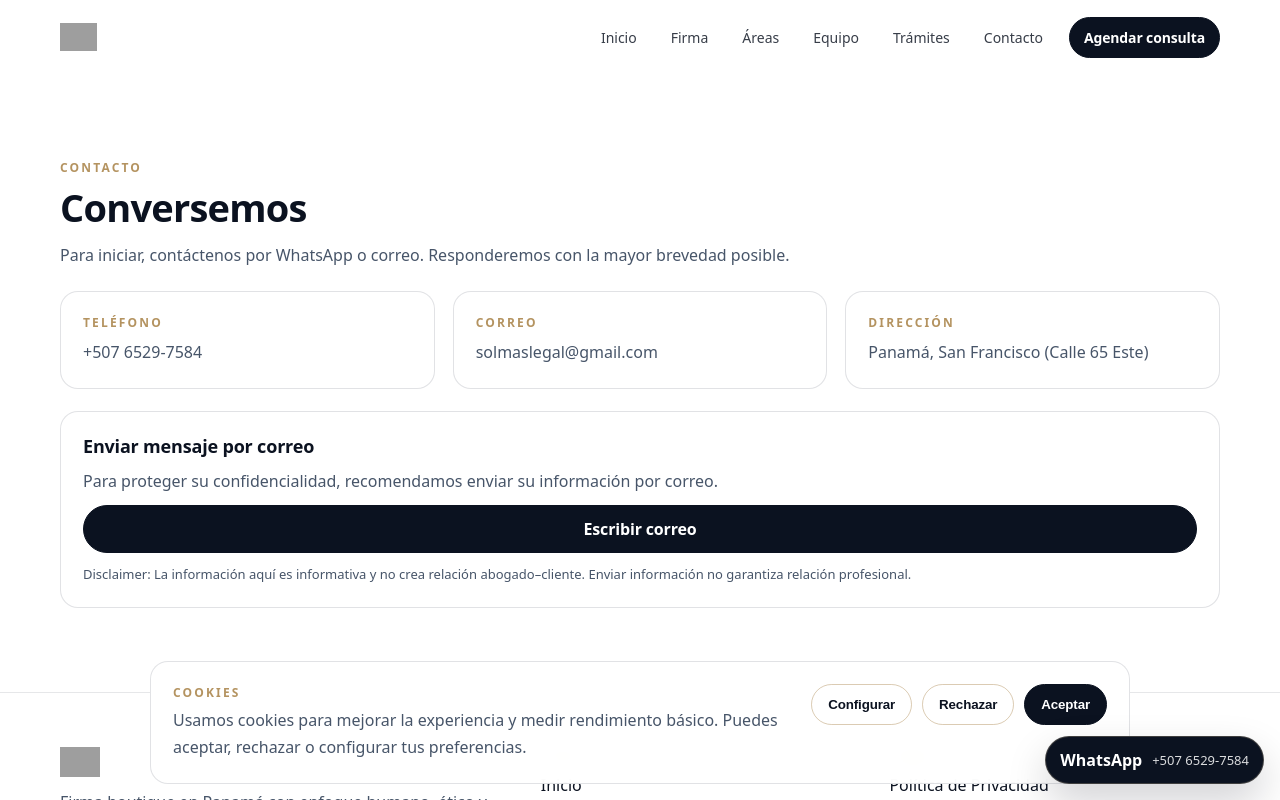
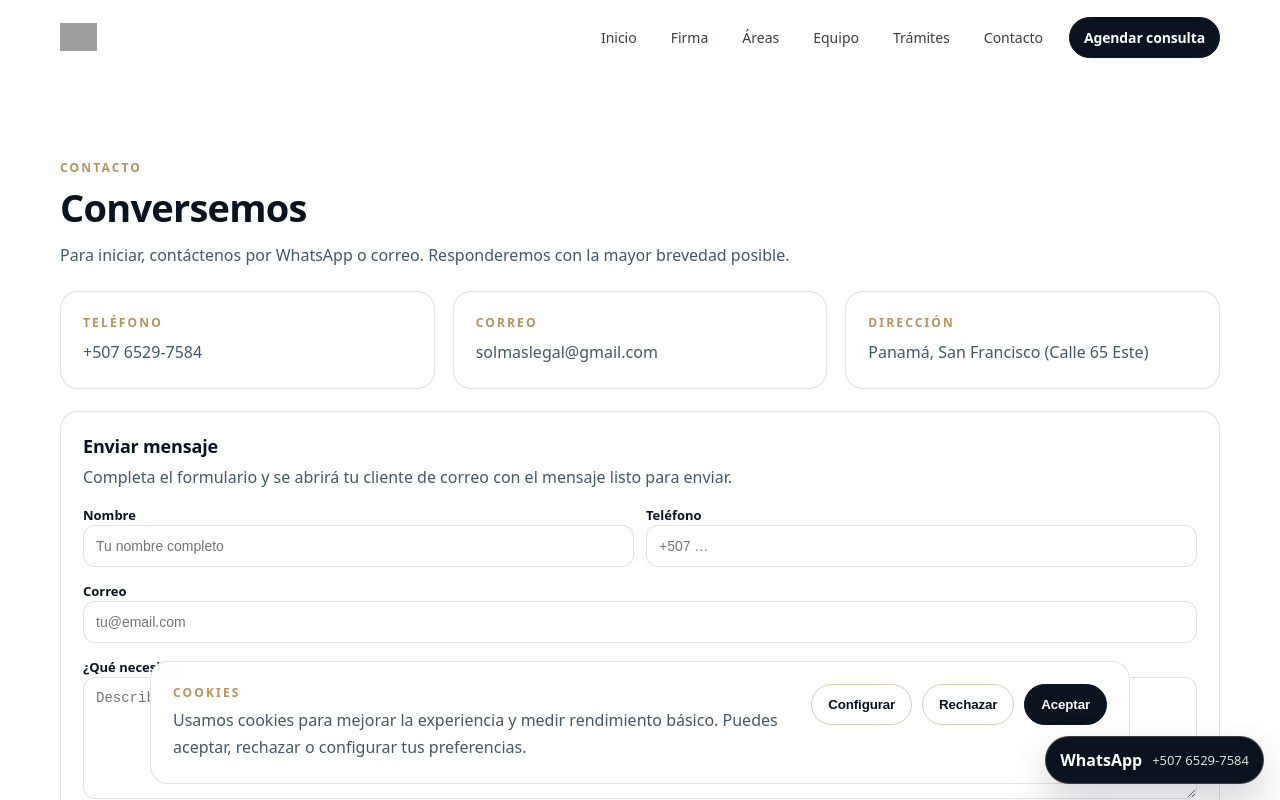
Before and after one commit to lulabtechnology/solmas-web, a Next.js app: page /contacto in a window 1280 px wide. Shown: the top 800 px of the page. Built offline with nearby package versions, Linux system fonts and the light colour scheme; grey boxes are pictures that could not be loaded.

Commit message:
Update page.tsx

```diff
--- a/app/contacto/page.tsx
+++ b/app/contacto/page.tsx
@@ -1,35 +1,46 @@
 import { site } from "@/lib/site";
+import ContactoMailtoForm from "@/components/ContactoMailtoForm";
 
 export default function Page() {
   return (
     <main className="section">
       <div className="container">
         <div className="kicker">Contacto</div>
-        <h1 className="h2" style={{ marginTop: 10 }}>Conversemos</h1>
+        <h1 className="h2" style={{ marginTop: 10 }}>
+          Conversemos
+        </h1>
         <p className="p" style={{ marginTop: 12, maxWidth: 860 }}>
           Para iniciar, contáctenos por WhatsApp o correo. Responderemos con la mayor brevedad posible.
         </p>
 
         <div className="grid" style={{ marginTop: 22, gridTemplateColumns: "repeat(3, 1fr)" }}>
-          <div className="card"><div className="card-pad"><div className="kicker">Teléfono</div><p className="p" style={{ marginTop: 8 }}>{site.phone}</p></div></div>
-          <div className="card"><div className="card-pad"><div className="kicker">Correo</div><p className="p" style={{ marginTop: 8 }}>{site.email}</p></div></div>
-          <div className="card"><div className="card-pad"><div className="kicker">Dirección</div><p className="p" style={{ marginTop: 8 }}>{site.address}</p></div></div>
+          <div className="card">
+            <div className="card-pad">
+              <div className="kicker">Teléfono</div>
+              <p className="p" style={{ marginTop: 8 }}>
+                {site.phone}
+              </p>
+            </div>
+          </div>
+          <div className="card">
+            <div className="card-pad">
+              <div className="kicker">Correo</div>
+              <p className="p" style={{ marginTop: 8 }}>
+                {site.email}
+              </p>
+            </div>
+          </div>
+          <div className="card">
+            <div className="card-pad">
+              <div className="kicker">Dirección</div>
+              <p className="p" style={{ marginTop: 8 }}>
+                {site.address}
+              </p>
+            </div>
+          </div>
         </div>
 
-        <div className="card" style={{ marginTop: 22 }} id="form">
-          <div className="card-pad" style={{ display: "grid", gap: 10 }}>
-            <h2 className="h3">Enviar mensaje por correo</h2>
-            <p className="p">
-              Para proteger su confidencialidad, recomendamos enviar su información por correo.
-            </p>
-            <a className="btn primary" href={`mailto:${site.email}?subject=${encodeURIComponent("Consulta - SOLMAS")}`}>
-              Escribir correo
-            </a>
-            <p className="p" style={{ fontSize: 13 }}>
-              Disclaimer: La información aquí es informativa y no crea relación abogado–cliente. Enviar información no garantiza relación profesional.
-            </p>
-          </div>
-        </div>
+        <ContactoMailtoForm />
 
         <style>{`
           @media (max-width: 980px){
```
